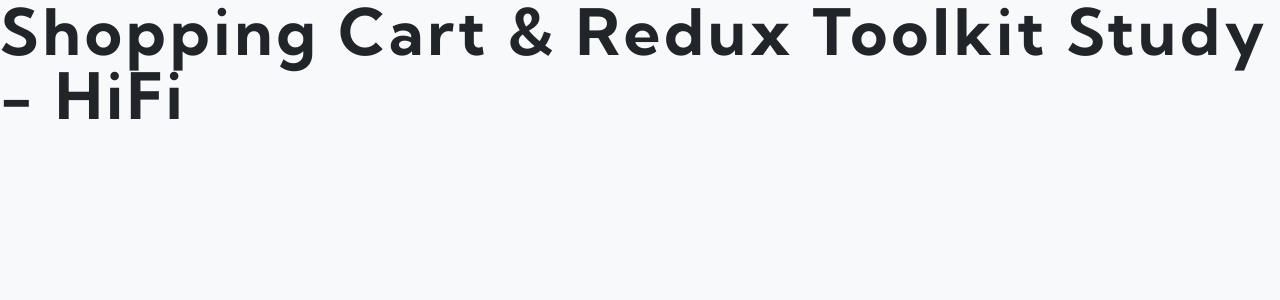
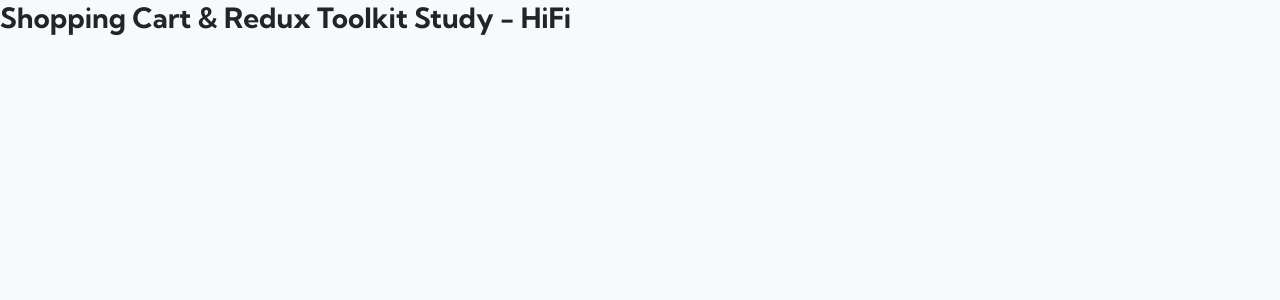
Before and after one commit to lisawagner/redux-toolkit-cart, a React (Create React App) app: page / in a window 1280 px wide. Shown: the top 300 px of the page. Built offline with nearby package versions, Linux system fonts and the light colour scheme.

Commit message:
styles: add base styles

```diff
--- a/src/index.css
+++ b/src/index.css
@@ -43,47 +43,13 @@ img {
   display: block;
 }
 h1, h2, h3, h4 {
-  letter-spacing: var(--spacing);
   text-transform: capitalize;
   line-height: 1.25;
   margin-bottom: 0.75rem;
 }
-h1 {
-  font-size: 3rem;
-}
-h2 {
-  font-size: 2rem;
-}
-h3 {
-  font-size: 1.5rem;
-}
-h4 {
-  font-size: 0.875rem;
-}
-p {
-  margin-bottom: 1.25rem;
-}
+
+
 /* MEDIA QUERRIES */
 @media screen and (min-width: 767px) {
-  h1 {
-    font-size: 4rem;
-  }
-  h2 {
-    font-size: 2.5rem;
-  }
-  h3 {
-    font-size: 2rem;
-  }
-  h4 {
-    font-size: 1rem;
-  }
-  body {
-    font-size: 1rem;
-  }
-  h1,
-  h2,
-  h3,
-  h4 {
-    line-height: 1;
-  }
+
 }
```
